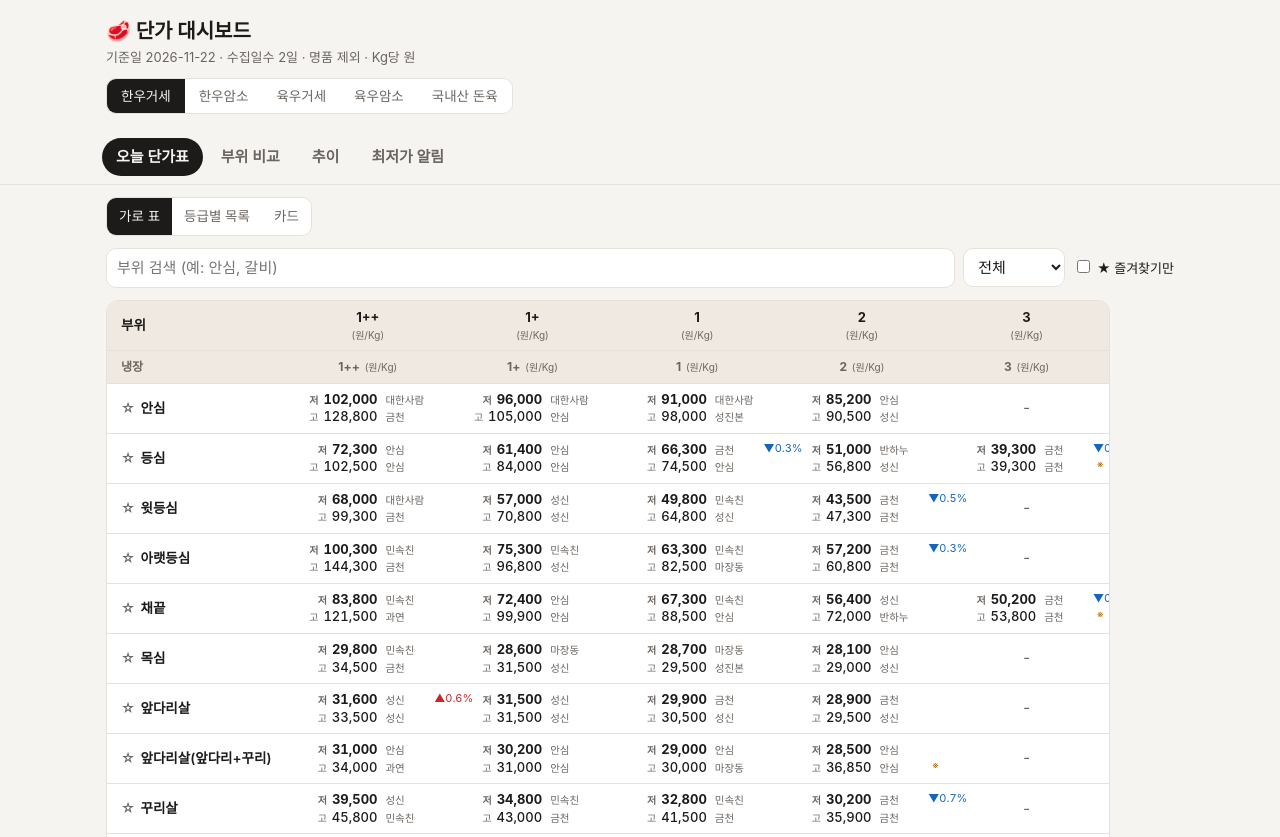
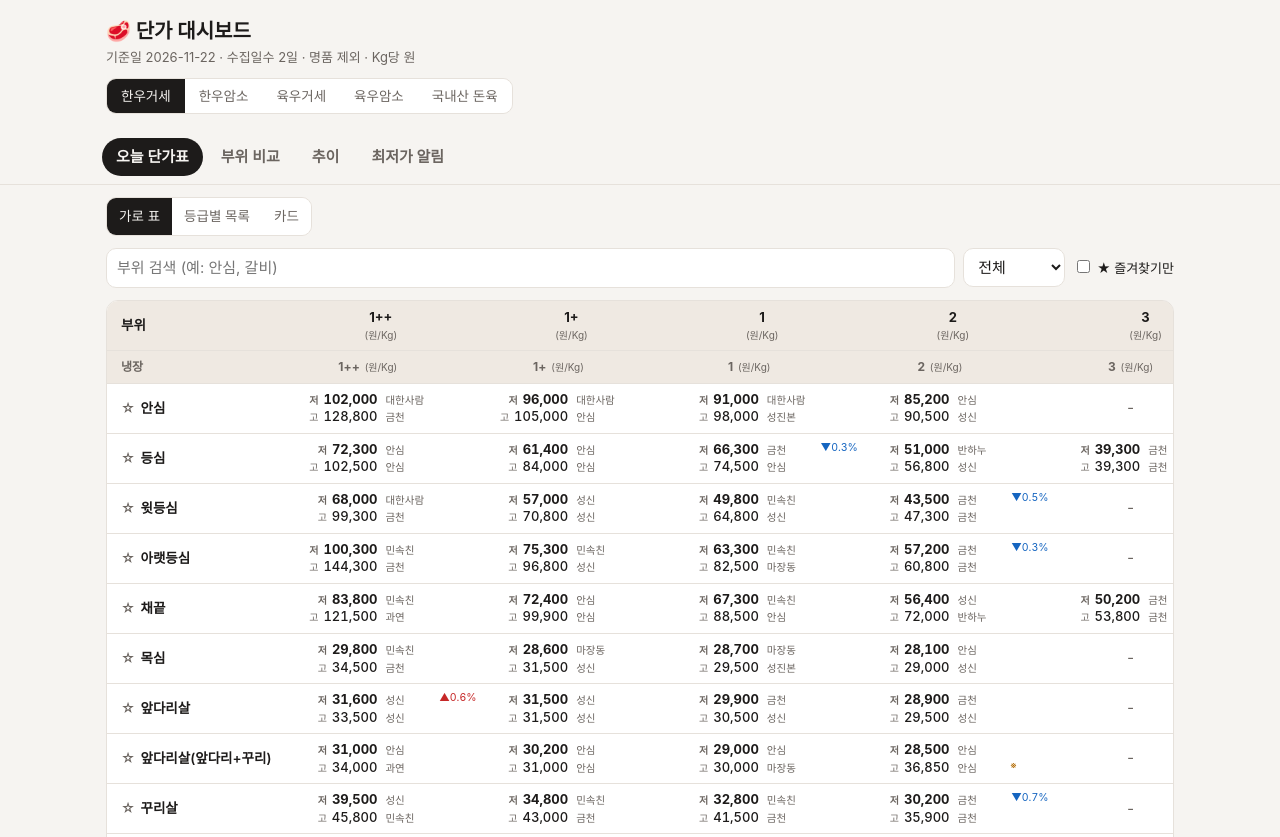
Before and after one commit to winnerhyp-cyber/meat-price, a plain HTML site: page _src/app.html in a window 1280 px wide. Shown: the top 837 px of the page. Drawn offline with Linux system fonts and the light colour scheme.

Commit message:
Add files via upload

```diff
--- a/_src/app.html
+++ b/_src/app.html
@@ -97,6 +97,9 @@ th:first-child,td:first-child{position:sticky;left:0;z-index:3;background:var(--
 thead th:first-child{background:var(--chip);z-index:4}
 tr.grp td:first-child{background:var(--chip)}
 .tablewrap table{position:relative}
+.l .d{font-size:10.5px;margin-left:3px}
+.tablewrap td:not(:first-child){padding-right:40px}
+.tablewrap td:not(:first-child):last-child{padding-right:44px}
 </style>
 </head>
 <body>
```
